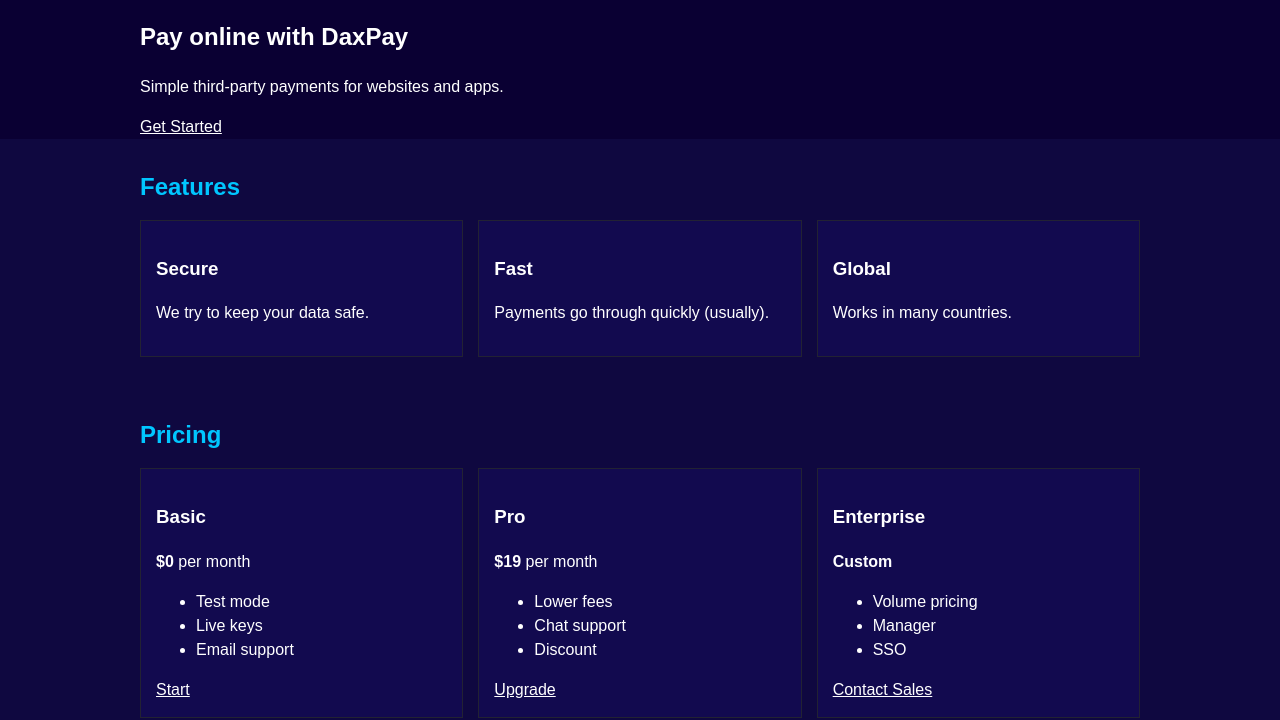
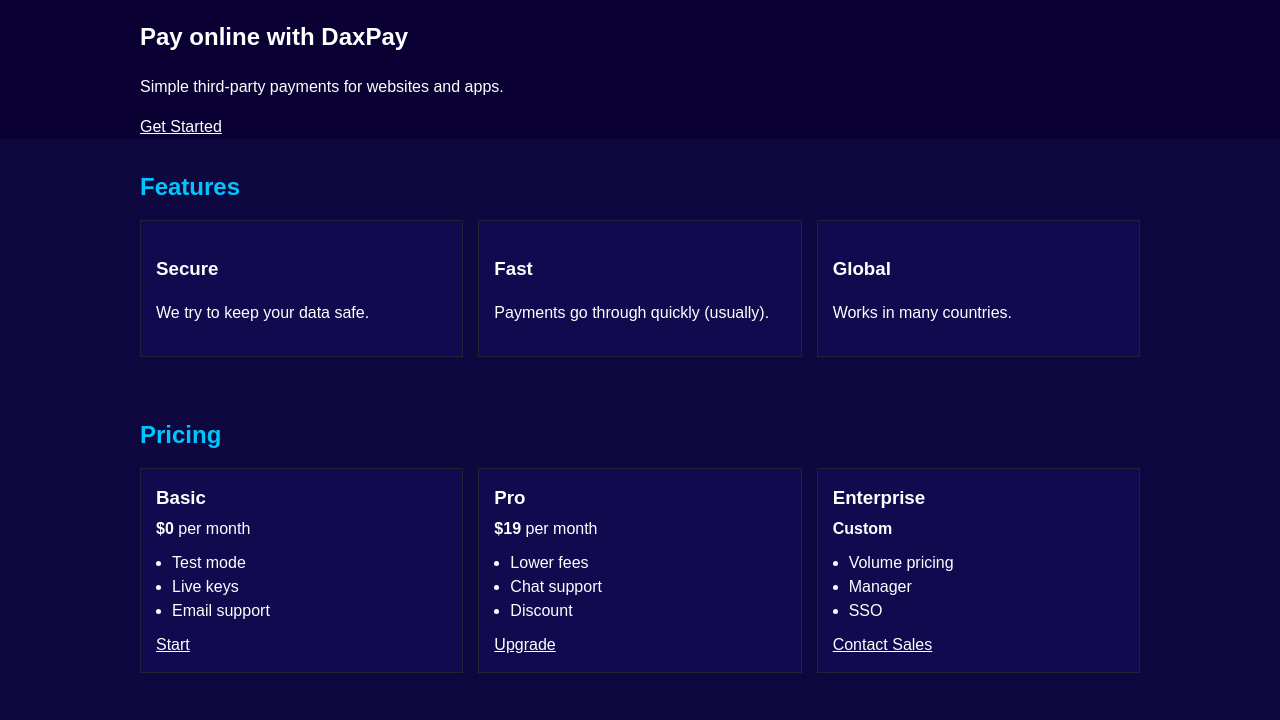
Before and after one commit to Tobitolos/Assignment1-AIDCSS, a plain HTML site: page index.html in a window 1280 px wide. Shown: the part 102-822 px from the top of the page. Drawn offline with Linux system fonts and the light colour scheme.

Commit message:
pricing designed

```diff
--- a/styles.css
+++ b/styles.css
@@ -110,3 +110,17 @@ nav a:hover {
   border: 1px solid #223;
   padding: 15px;
 }
+
+/* pricing */
+.pricing .card h3 {
+  margin: 0 0 5px;
+}
+
+.pricing .card p {
+  margin: 5px 0 10px;
+}
+
+.pricing .card ul {
+  margin: 0 0 10px;
+  padding-left: 16px;
+}
```
